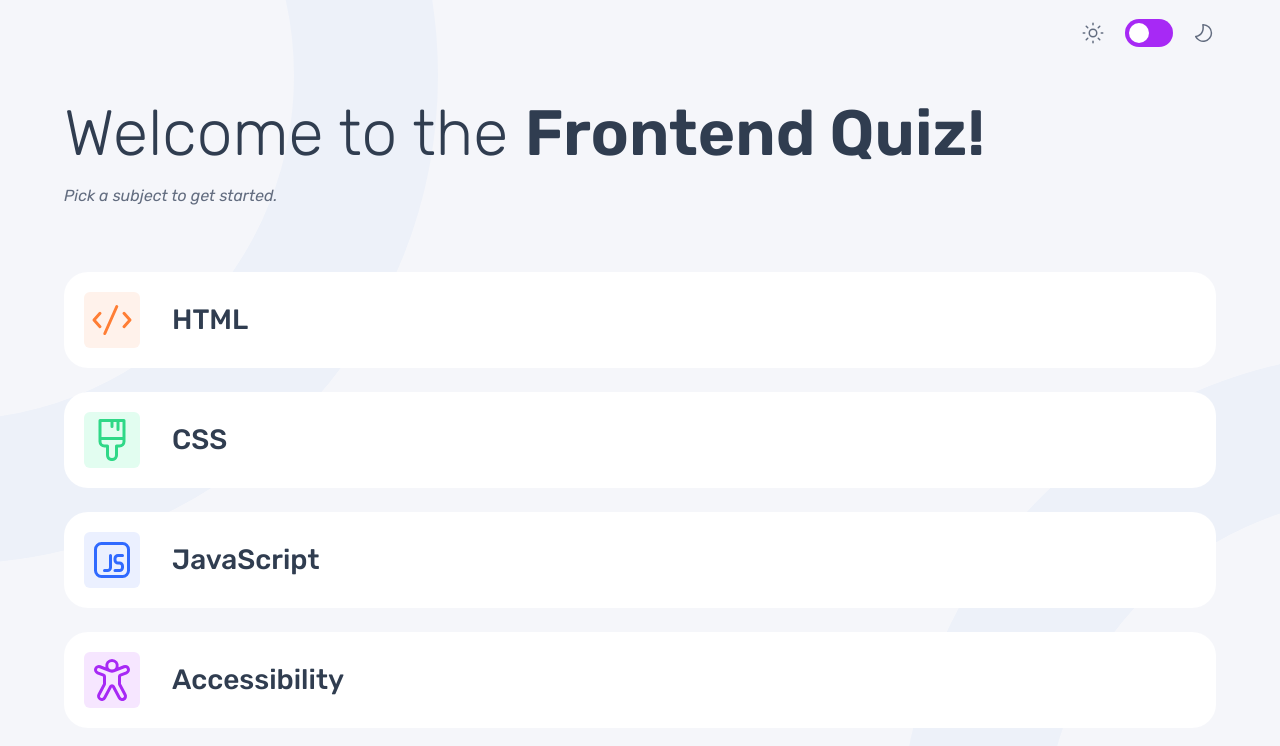
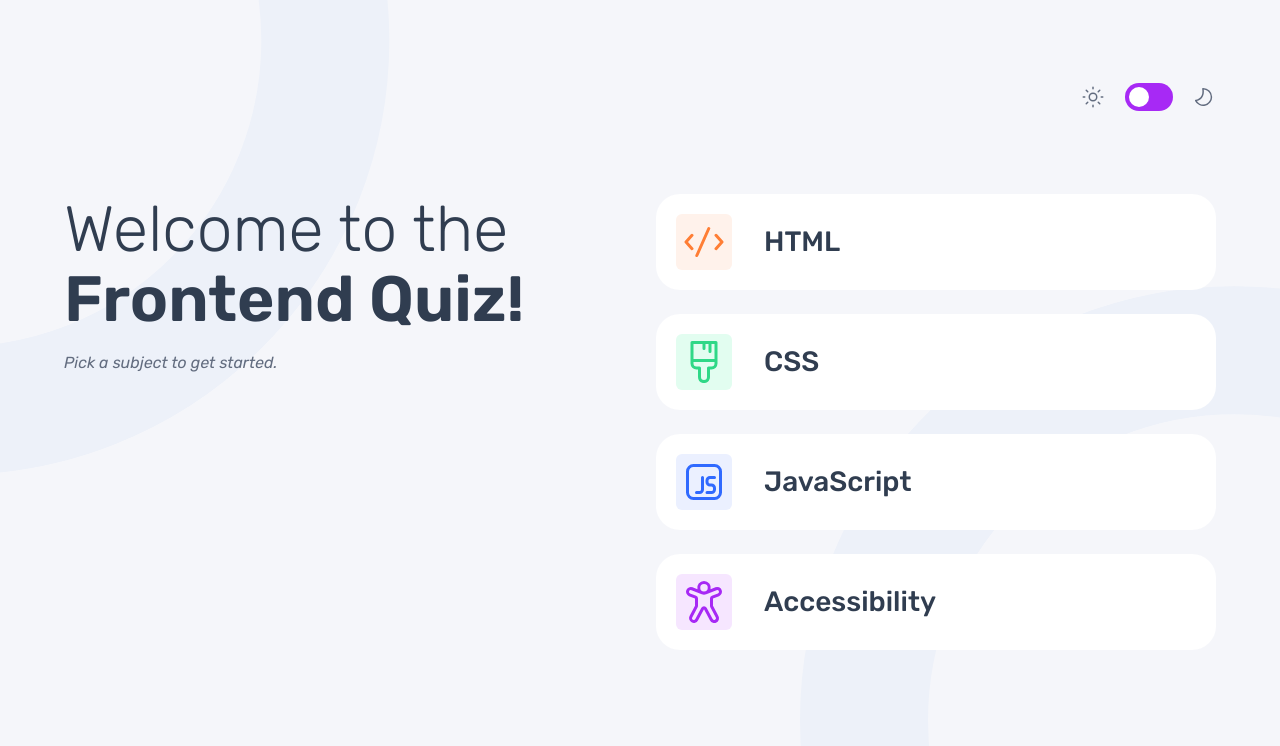
Before and after one commit to MattPahuta/frontend-quiz-app, a React (Vite) app: page / in a window 1280 px wide. Shown: the top 746 px of the page. Built offline with nearby package versions, Linux system fonts and the light colour scheme.

Commit message:
Update theme switching to use React Context, assoc style updates

```diff
--- a/index.html
+++ b/index.html
@@ -17,17 +17,6 @@
     <title>Frontend Quiz</title>
   </head>
   <body>
-    <script>
-      (function () {
-        const storedTheme = localStorage.getItem('theme');
-        const prefersDarkScheme = window.matchMedia('(prefers-color-scheme: dark)').matches;
-        const theme = storedTheme || (prefersDarkScheme ? 'dark' : 'light');
-        // document.getElementsByTagName('body')[0].classList.add(theme);
-        // document.documentElement.classList.add(theme);
-        document.body.setAttribute('data-theme', theme);
-        console.log(`Theme set to: ${theme}`);
-      })();
-    </script>
     <div id="root"></div>
     <script type="module" src="/src/main.jsx"></script>
   </body>
--- a/src/App.jsx
+++ b/src/App.jsx
@@ -8,20 +8,20 @@ import axios from 'axios';
 
 function App() {
   // handle light/dark mode
-  const [theme, setTheme] = React.useState(() => {
-    const savedTheme = localStorage.getItem('theme');
-    if (savedTheme) return savedTheme;
-    return window.matchMedia('(prefers-color-scheme: dark)').matches ? 'dark' : 'light';
-  });
+  // const [theme, setTheme] = React.useState(() => {
+  //   const savedTheme = localStorage.getItem('theme');
+  //   if (savedTheme) return savedTheme;
+  //   return window.matchMedia('(prefers-color-scheme: dark)').matches ? 'dark' : 'light';
+  // });
 
-  React.useEffect(() => {
-    document.getElementsByTagName('body')[0].setAttribute('data-theme', theme);
-    localStorage.setItem('theme', theme);
-  }, [theme]);
+  // React.useEffect(() => {
+  //   document.getElementsByTagName('body')[0].setAttribute('data-theme', theme);
+  //   localStorage.setItem('theme', theme);
+  // }, [theme]);
 
-  const toggleTheme = () => {
-    setTheme(prevTheme => (prevTheme === 'dark' ? 'light' : 'dark'));
-  }
+  // const toggleTheme = () => {
+  //   setTheme(prevTheme => (prevTheme === 'dark' ? 'light' : 'dark'));
+  // }
 
 
   const [quizzes, setQuizzes] = React.useState([]);
@@ -51,7 +51,8 @@ function App() {
 
   return (
     <>
-      <Header currentTheme={theme} toggleTheme={toggleTheme} />
+      {/* <Header currentTheme={theme} toggleTheme={toggleTheme} /> */}
+      <Header />
       {!selectedQuiz ? (
         <Welcome quizzes={quizzes} onQuizSelect={handleQuizSelection} />
       ) : (
--- /dev/null
+++ b/src/ThemeContext.jsx
@@ -0,0 +1,44 @@
+import { createContext, useContext, useEffect, useState } from "react";
+
+const ThemeContext = createContext();
+
+export const useTheme = () => {
+  return useContext(ThemeContext)
+};
+
+export const ThemeProvider = ({ children }) => {
+  // Determine initial theme from localStorage or system preference
+  const getInitialTheme = () => {
+    const stored = localStorage.getItem("theme");
+    if (stored) return stored;
+    return window.matchMedia("(prefers-color-scheme: dark)").matches ? "dark" : "light";
+  };
+
+  const [theme, setTheme] = useState(getInitialTheme);
+
+  // Apply theme to <html> element, save to localStorage
+  useEffect(() => {
+    // const root = document.documentElement;
+    // root.classList.remove("light", "dark");
+    // root.classList.add(theme);
+    // localStorage.setItem("theme", theme);
+
+    document
+      .getElementsByTagName('body')[0]
+      .setAttribute('data-theme', theme);
+    localStorage.setItem('theme', theme);
+  }, [theme]);
+
+  const toggleTheme = () => {
+    setTheme(prevTheme => (prevTheme === "dark" ? "light" : "dark"));
+  }
+
+  return (
+    <ThemeContext.Provider value={{theme, toggleTheme}}>
+      {children}
+    </ThemeContext.Provider>
+  );
+
+};
+
+// export const useTheme = () => useContext(ThemeContext);
--- a/src/components/Header.jsx
+++ b/src/components/Header.jsx
@@ -3,8 +3,8 @@ import ThemeToggle from "./ThemeToggle";
 function Header({ currentTheme, toggleTheme }) {
 
   return (
-    <header className="header">
-      <div className="header-content">
+    <header>
+      <div className="wrapper header-content">
         <div className="category"></div>
         <ThemeToggle currentTheme={currentTheme} toggleTheme={toggleTheme} />
 
--- a/src/components/ThemeToggle.jsx
+++ b/src/components/ThemeToggle.jsx
@@ -1,8 +1,13 @@
-function ThemeToggle({toggleTheme, currentTheme}) {
+import { useTheme } from "../ThemeContext";
+
+// function ThemeToggle({toggleTheme, currentTheme}) {
+function ThemeToggle() {
   // handling the different svg icons for light-dark mode
   // - conditionally render the svg icon based on the current mode
   // - use the `aria-label` attribute to indicate the current mode
   // - use the `aria-checked` attribute to indicate the current state of the toggle switch
+
+  const { theme, toggleTheme } = useTheme();
 
   return (
     <div className="theme-toggle-wrapper">
@@ -29,11 +34,13 @@ function ThemeToggle({toggleTheme, currentTheme}) {
           id="toggleDarkMode"
           className="toggle-dark-mode"
           role="switch"
-          // aria-checked="true"
           aria-label="Dark mode toggle"
+          // onChange={toggleTheme}
+          // checked={currentTheme === 'dark'}
+          // aria-checked={currentTheme === 'dark'}
           onChange={toggleTheme}
-          checked={currentTheme === 'dark'}
-          aria-checked={currentTheme === 'dark'}
+          checked={theme === 'dark'}
+          aria-checked={theme === 'dark'}
         />
       </div>
 
--- a/src/components/Welcome.jsx
+++ b/src/components/Welcome.jsx
@@ -15,7 +15,7 @@ function Welcome({ quizzes, onQuizSelect }) {
   // }
 
   return (
-    <div className="wrapper grid-columns welcome-grid">
+    <div className="wrapper grid-columns">
       <div>
         <h1 className="heading-welcome">
           Welcome to the <span>Frontend Quiz!</span>
--- a/src/css/styles.css
+++ b/src/css/styles.css
@@ -46,6 +46,7 @@
   --spacing-250: 2.5rem; /* 40px */
   --spacing-300: 3rem; /* 48px */
   --spacing-400: 4rem; /* 64px */
+  --spacing-500: 5rem; /* 80px */
   /* Icon colors */
   --icon-bg__html: hsl(22, 100%, 96%);
   --icon-bg__css: hsl(151, 88%, 94%);
@@ -154,7 +155,7 @@
     @media (width > 37.5rem) {
       --bg-image-url: url('../assets/pattern-background-tablet-dark.svg');
     }
-    @media (width > 70rem) {
+    @media (width > 64rem) {
       --bg-image-url: url('../assets/pattern-background-desktop-dark.svg');
     }
   }
@@ -169,6 +170,11 @@
     background-image: var(--bg-image-url);
     background-repeat: no-repeat;
     transition: background-color 0.3s ease, background-image 0.3s ease, color 0.3s ease;
+
+    @media (width > 64rem) {
+      background-size: cover;
+      background-position: center;
+    }
   }
 
   /* @media (prefers-color-scheme: dark) {
@@ -224,34 +230,46 @@
     }
   }
   .wrapper {
-    --wrapper-max-width: 1160px;
-    max-width: var(--wrapper-max-width);
+    max-width: var(--wrapper-max-width, 1160px);
     margin-inline: auto;
-    padding-block: var(--spacing-200);
+    padding-block: var(--wrapper-padding-block, var(--spacing-200));
+
+    @media (width > 37.5rem) {
+      --wrapper-padding-block: 0;
+    }
 
   }
 
   .grid-columns {
     display: grid;
     gap: var(--spacing-250);
-  }
 
-  .header {
-    padding-block: var(--spacing-100);
+    @media (width > 37.5rem) {
+      gap: var(--spacing-400);
+    }
+
+    @media (width > 64rem) {
+      grid-template-columns: 1fr 1fr;
+      gap: var(--spacing-200);
+    }
   }
 
   .header-content {
+    --wrapper-padding-block: var(--spacing-100);
     display: flex;
     align-items: center;
     justify-content: space-between;
     width: 100%;
+
+    @media (width > 37.5rem) {
+      --wrapper-padding-block: var(--spacing-250);
+    }
+
+    @media (width > 64rem) {
+      --wrapper-padding-block: var(--spacing-500);
+    }
   }
 
-  @media (width > 37.5rem) {
-    .welcome-grid {
-      gap: var(--spacing-400);
-    }
-  }
 }
 
 @layer components {
--- a/src/main.jsx
+++ b/src/main.jsx
@@ -1,11 +1,14 @@
 import { StrictMode } from 'react'
 import { createRoot } from 'react-dom/client'
 import App from './App.jsx'
+import { ThemeProvider } from './ThemeContext.jsx'
 import './css/reset.css'
 import './css/styles.css'
 
 createRoot(document.getElementById('root')).render(
   <StrictMode>
-    <App />
+    <ThemeProvider>
+      <App />
+    </ThemeProvider>
   </StrictMode>,
 )
```
